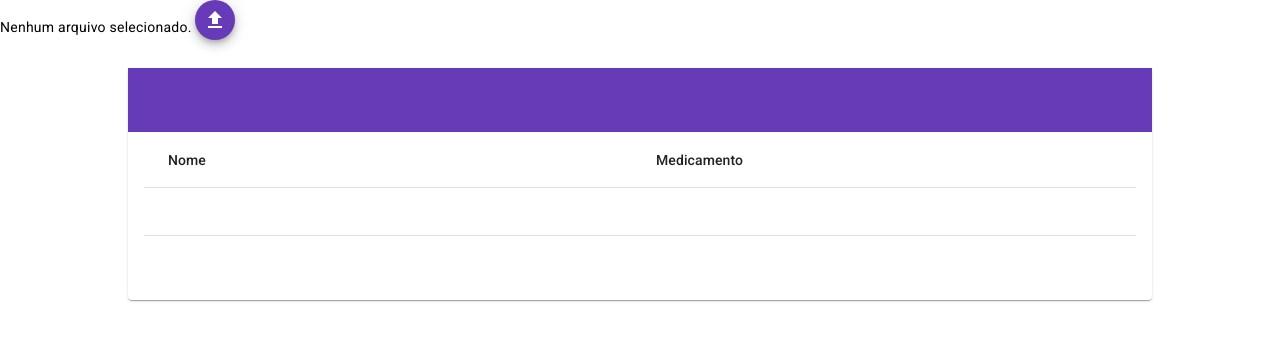
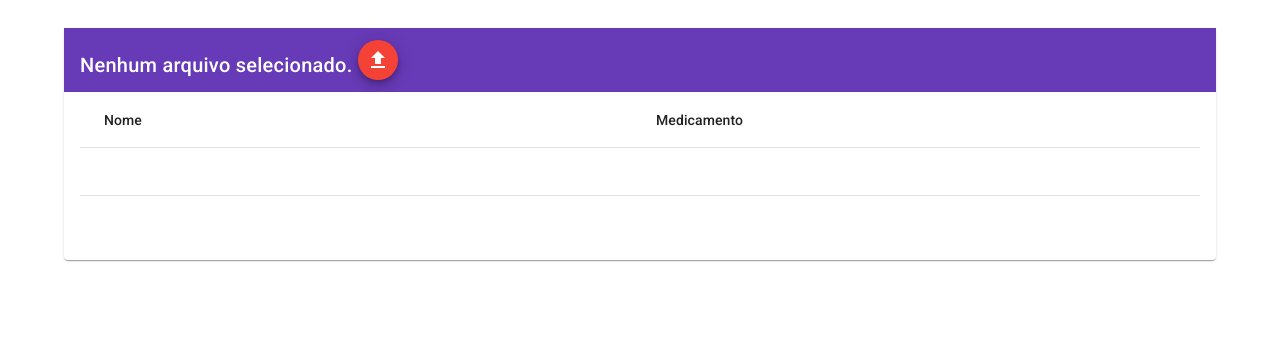
Before and after one commit to lfachiano/alto-custo, an Angular app: page / in a window 1280 px wide. Shown: the top 340 px of the page. Built offline with nearby package versions, Linux system fonts and the light colour scheme.

Commit message:
correção de ui

```diff
--- a/src/app/remessa/remessa.module.ts
+++ b/src/app/remessa/remessa.module.ts
@@ -1,7 +1,6 @@
 import { NgModule } from '@angular/core';
 import { CommonModule } from '@angular/common';
 import { RemessaComponent } from './remessa/remessa.component';
-
 
 import { MatButtonModule } from '@angular/material/button';
 import { MatCardModule } from '@angular/material/card';
--- a/src/app/remessa/remessa/remessa.component.css
+++ b/src/app/remessa/remessa/remessa.component.css
@@ -3,7 +3,7 @@
 }
 
 mat-card {
-  max-width: 80%;
+  max-width: 90%;
   margin: 2em auto;
   text-align: center;
 }
@@ -13,15 +13,3 @@ mat-card {
   flex-direction: column;
   min-width: 300px;
 }
-
-.full-width {
-  width: 100%;
-}
-
-.spinner-loading {
-  padding: 25px;
-  background: rgba(0, 0, 0, 0.15);
-  display: flex;
-  align-items: center;
-  justify-content: center;
-}
--- a/src/app/remessa/remessa/remessa.component.html
+++ b/src/app/remessa/remessa/remessa.component.html
@@ -1,23 +1,16 @@
+<mat-card>
 
-<input type="file" class="file-input"
-       (change)="onFileSelected($event)" #fileUpload>
+  <mat-toolbar color="primary">
+    <input type="file" class="file-input" (change)="onFileSelected($event)" #fileUpload>
 
     <div class="file-upload">
 
       {{ nomeDoArquivo || "Nenhum arquivo selecionado." }}
 
-    <button mat-mini-fab color="primary" class="upload-btn"
-      (click)="fileUpload.click()">
+      <button mat-mini-fab color="warn"  (click)="fileUpload.click()">
         <mat-icon>file_upload</mat-icon>
       </button>
     </div>
-
-
-
-<mat-card>
-
-  <mat-toolbar color="primary">
-    <span>{{ nomeDoArquivo }}</span>
   </mat-toolbar>
 
   <mat-card-content>
--- a/src/app/remessa/remessa/remessa.component.ts
+++ b/src/app/remessa/remessa/remessa.component.ts
@@ -1,4 +1,5 @@
 import { Component } from '@angular/core';
+import { ItemDeRemessa } from 'src/app/tipos/item-de-remessa';
 
 import * as XLSX from 'xlsx';
 
@@ -15,6 +16,7 @@ export class RemessaComponent {
 
   nomeDoArquivo: any;
   dados: DADOS = [[], []];
+  itens: ItemDeRemessa[] | undefined;
 
   constructor() {}
 
--- /dev/null
+++ b/src/app/tipos/item-de-remessa.ts
@@ -0,0 +1,5 @@
+export interface ItemDeRemessa {
+  nome: String,
+  medicamento: String,
+  tipoDeDocumento: String
+}
```
Also changed, not shown: src/app/tipos/tipos.module.ts (added, +14 -0 lines). Lines whose indentation alone changed are shown as unchanged.
